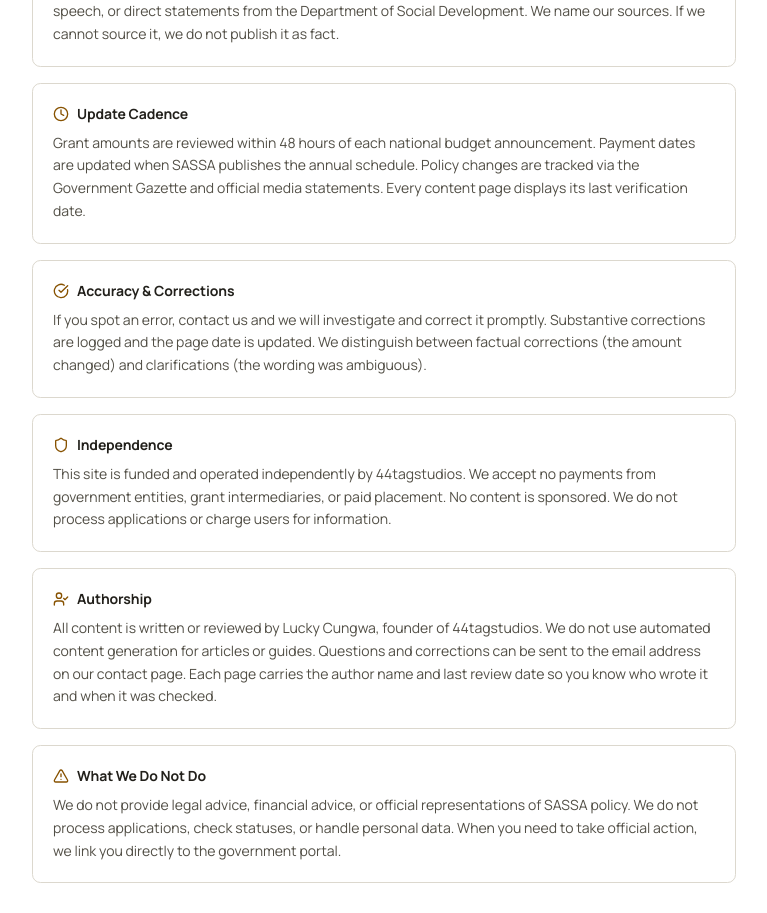
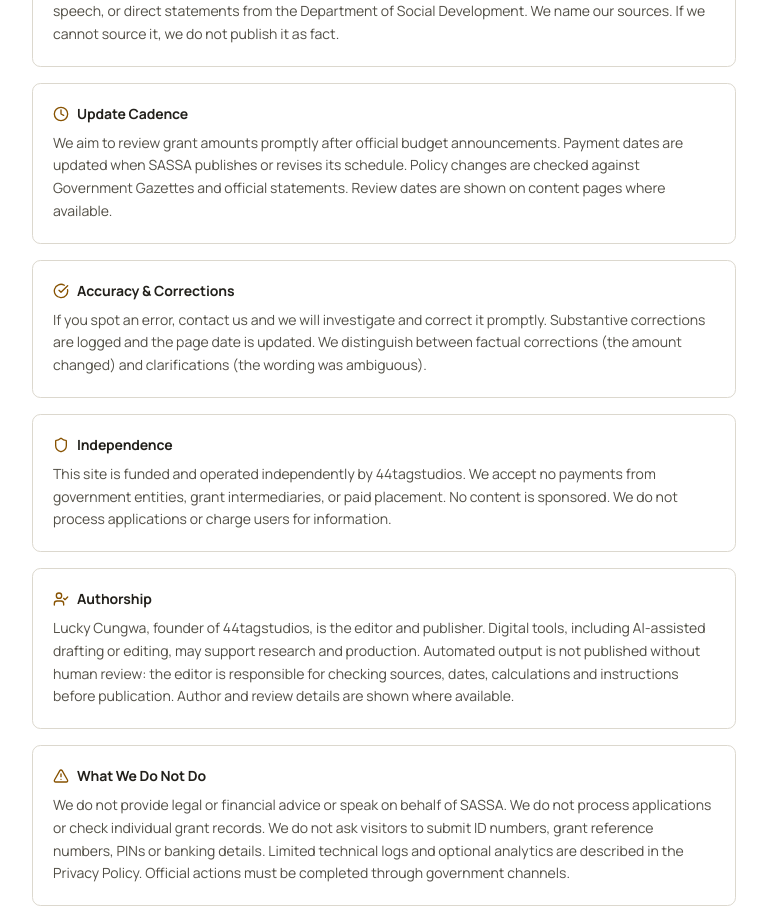
Before and after one commit to luckycungwa/sassa-iinfo, a Next.js app: page /editorial-policy in a window 1280 px wide. Shown: the part 460-1373 px from the top of the page, without its empty margins (256-1023 px from the left). Built offline with nearby package versions, Linux system fonts and the light colour scheme; no server answers.

Commit message:
Clarify editorial verification and AI-assisted workflow

```diff
--- a/app/(site)/editorial-policy/page.tsx
+++ b/app/(site)/editorial-policy/page.tsx
@@ -18,7 +18,7 @@ const principles = [
   {
     icon: Clock,
     title: "Update Cadence",
-    desc: "Grant amounts are reviewed within 48 hours of each national budget announcement. Payment dates are updated when SASSA publishes the annual schedule. Policy changes are tracked via the Government Gazette and official media statements. Every content page displays its last verification date.",
+    desc: "We aim to review grant amounts promptly after official budget announcements. Payment dates are updated when SASSA publishes or revises its schedule. Policy changes are checked against Government Gazettes and official statements. Review dates are shown on content pages where available.",
   },
   {
     icon: CheckCircle,
@@ -33,12 +33,12 @@ const principles = [
   {
     icon: UserCheck,
     title: "Authorship",
-    desc: "All content is written or reviewed by Lucky Cungwa, founder of 44tagstudios. We do not use automated content generation for articles or guides. Questions and corrections can be sent to the email address on our contact page. Each page carries the author name and last review date so you know who wrote it and when it was checked.",
+    desc: "Lucky Cungwa, founder of 44tagstudios, is the editor and publisher. Digital tools, including AI-assisted drafting or editing, may support research and production. Automated output is not published without human review: the editor is responsible for checking sources, dates, calculations and instructions before publication. Author and review details are shown where available.",
   },
   {
     icon: AlertTriangle,
     title: "What We Do Not Do",
-    desc: "We do not provide legal advice, financial advice, or official representations of SASSA policy. We do not process applications, check statuses, or handle personal data. When you need to take official action, we link you directly to the government portal.",
+    desc: "We do not provide legal or financial advice or speak on behalf of SASSA. We do not process applications or check individual grant records. We do not ask visitors to submit ID numbers, grant reference numbers, PINs or banking details. Limited technical logs and optional analytics are described in the Privacy Policy. Official actions must be completed through government channels.",
   },
 ];
 
```
